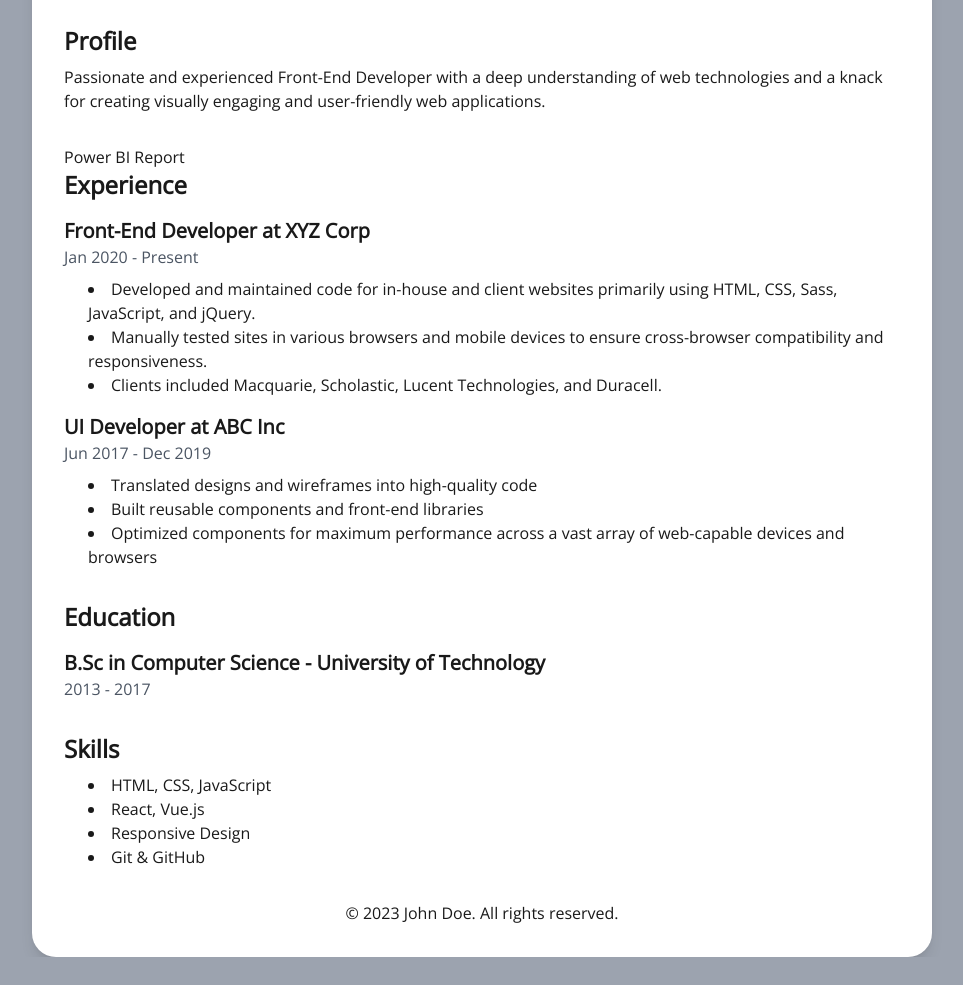
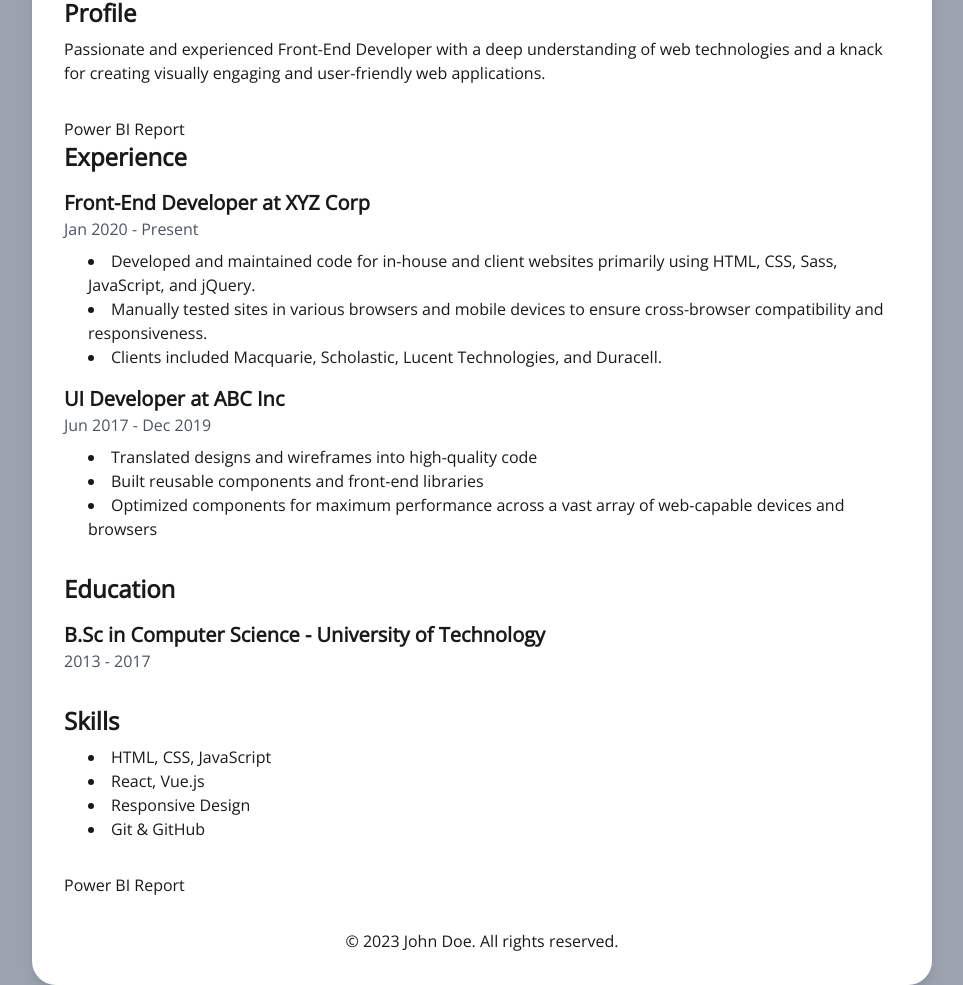
Before and after one commit to pankajkandpal7500/Resume, a plain HTML site: page index.html in a window 1280 px wide. Shown: the whole page, without its empty margins (158-1121 px from the left). Before the commit the page ends 957 px from the top, so only its background shows below. Drawn offline with nearby package versions, Linux system fonts and the light colour scheme.

Commit message:
Update index.html

```diff
--- a/index.html
+++ b/index.html
@@ -530,7 +530,7 @@
     	      <li>Git &amp; GitHub</li>
     	    </ul>
     	  </section>
-
+    	<href src = "https://app.powerbi.com/reportEmbed?reportId=0c28fd6e-8cb5-4724-a198-cb0eff8b36cb&autoAuth=true&ctid=46023072-dc54-427d-b259-d474de9dd0f8">Power BI Report</href>
     	  <footer class="text-center mt-8">
     	    <p>© 2023 John Doe. All rights reserved.</p>
     	  </footer>
```
